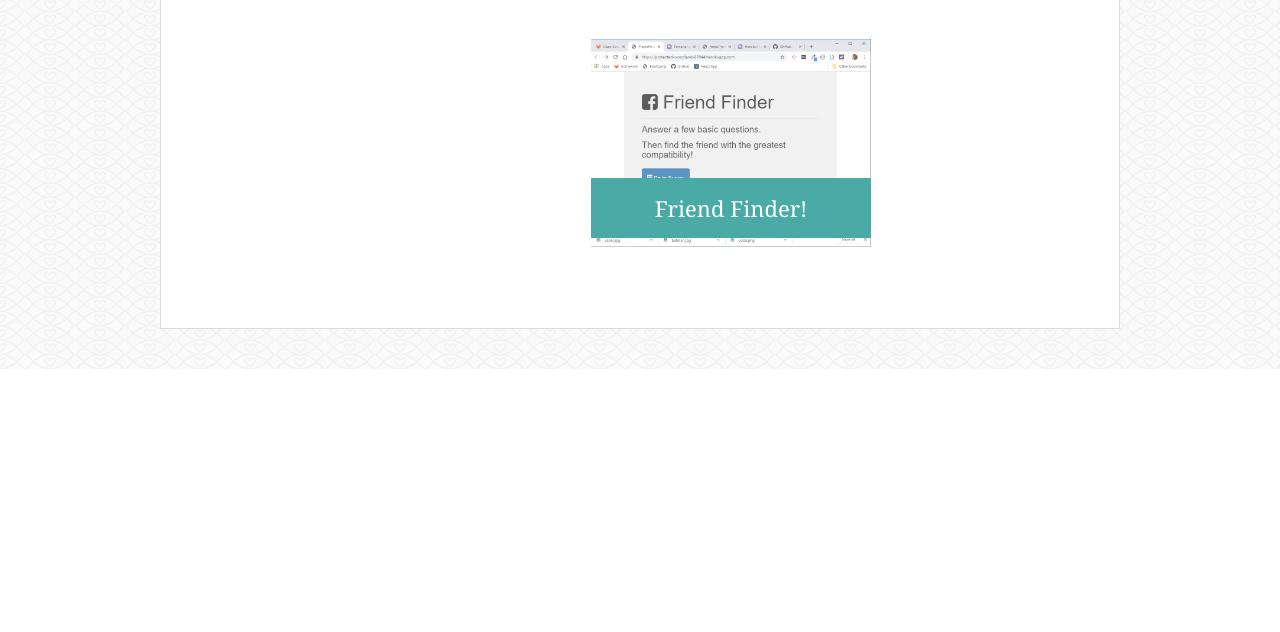
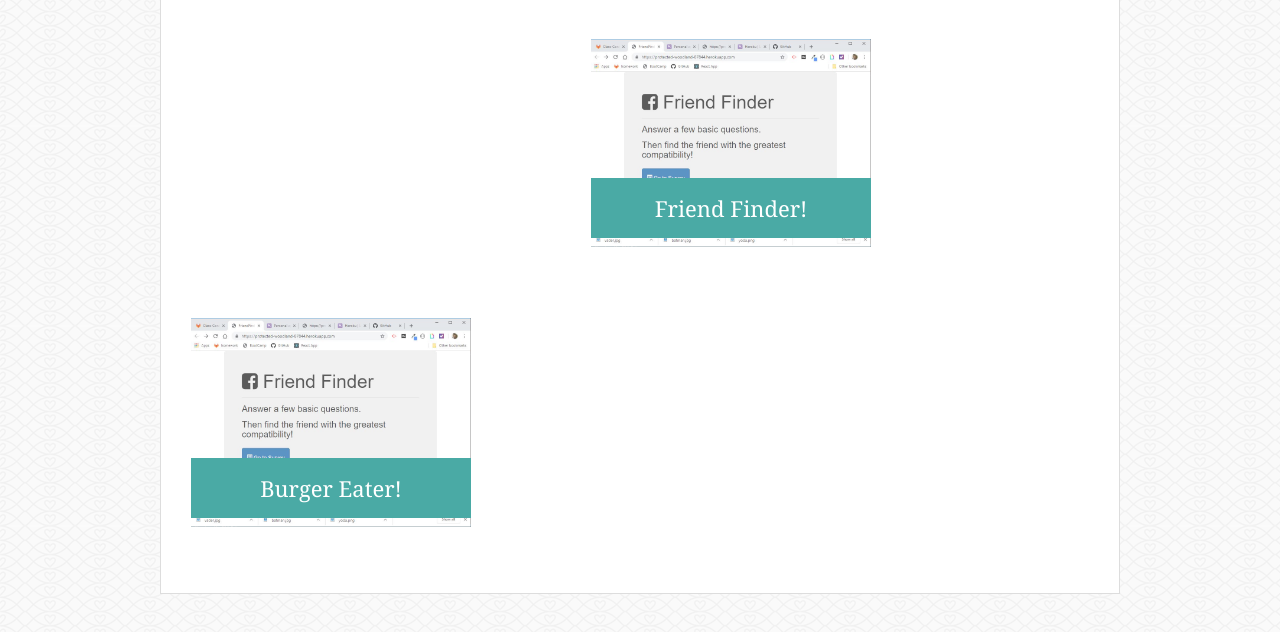
Before and after one commit to Nelsonsprague/basic-portforlio, a plain HTML site: page portfolio.html in a window 1280 px wide. Shown: the part 1274-1906 px from the top of the page. Before the commit the page ends 1643 px from the top, so only its background shows below. Drawn offline with Linux system fonts and the light colour scheme.

Commit message:
added burger

```diff
--- a/portfolio.html
+++ b/portfolio.html
@@ -88,7 +88,12 @@
                     <h3>Friend Finder!</h3>
                 </a>
             </div>
-
+            <div class="work">
+                <a href="https://radiant-stream-92236.herokuapp.com/">
+                    <img src="assets/images/ffinder.JPG" alt="friendfinder">
+                    <h3>Burger Eater!</h3>
+                </a>
+            </div>
         </section>
     </div>
 
```
